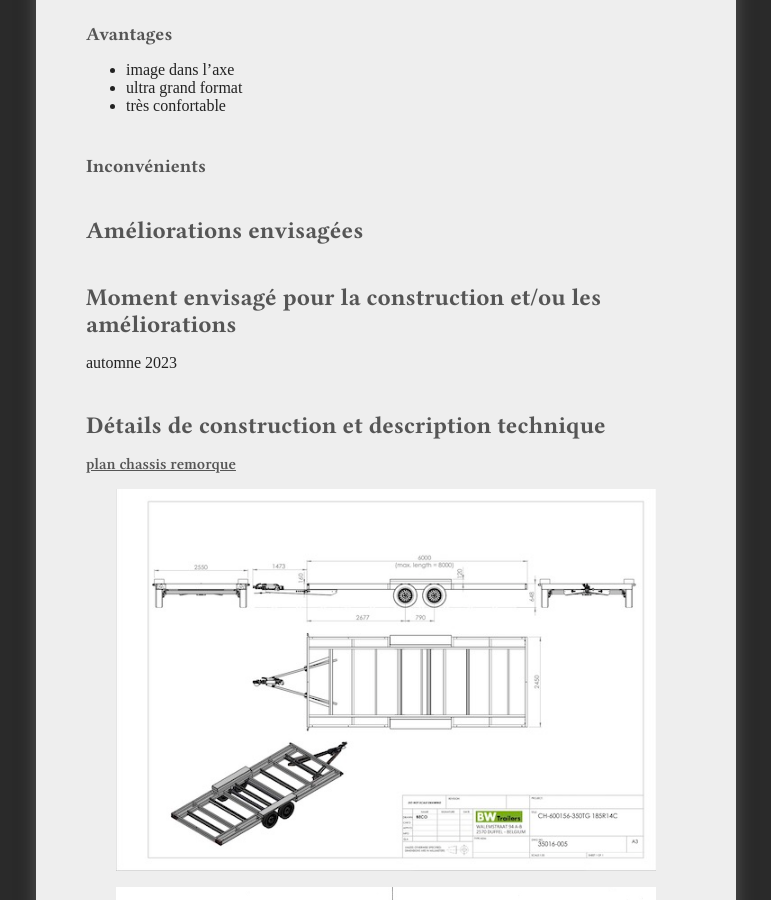
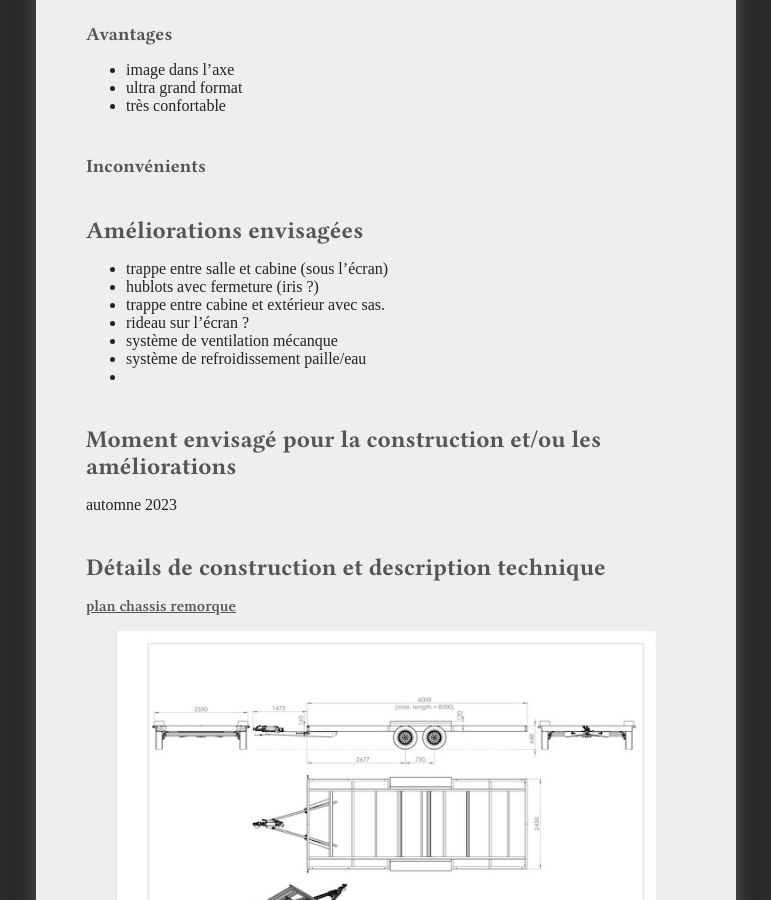
Before and after one commit to virginienokill/camera-obscura, a Jekyll site: the page built from contenu/prototypes/camera05.md, in a window 1280 px wide and 900 px high, scrolled down 1635 px. Shown: the whole window, without its empty margins (254-1025 px from the left). Built offline with Jekyll 4.4.1, drawn with Linux system fonts in a browser that asks for light colours; nearby versions of some CDN libraries; some web fonts are replaced; our own code applies the rules of GitHub Pages for plain Markdown files; a script that is not in the unit is left out; the repository's description, which GitHub fills in, is left out.

Commit message:
Update camera05.md

```diff
--- a/contenu/prototypes/camera05.md
+++ b/contenu/prototypes/camera05.md
@@ -36,6 +36,13 @@
 ### Inconvénients
 
 ## Améliorations envisagées
+- trappe entre salle et cabine (sous l'écran)
+- hublots avec fermeture (iris ?)
+- trappe entre cabine et extérieur avec sas.
+- rideau sur l'écran ?
+- système de ventilation mécanque
+- système de refroidissement paille/eau
+-
 
 ## Moment envisagé pour la construction et/ou les améliorations
 automne 2023
```
